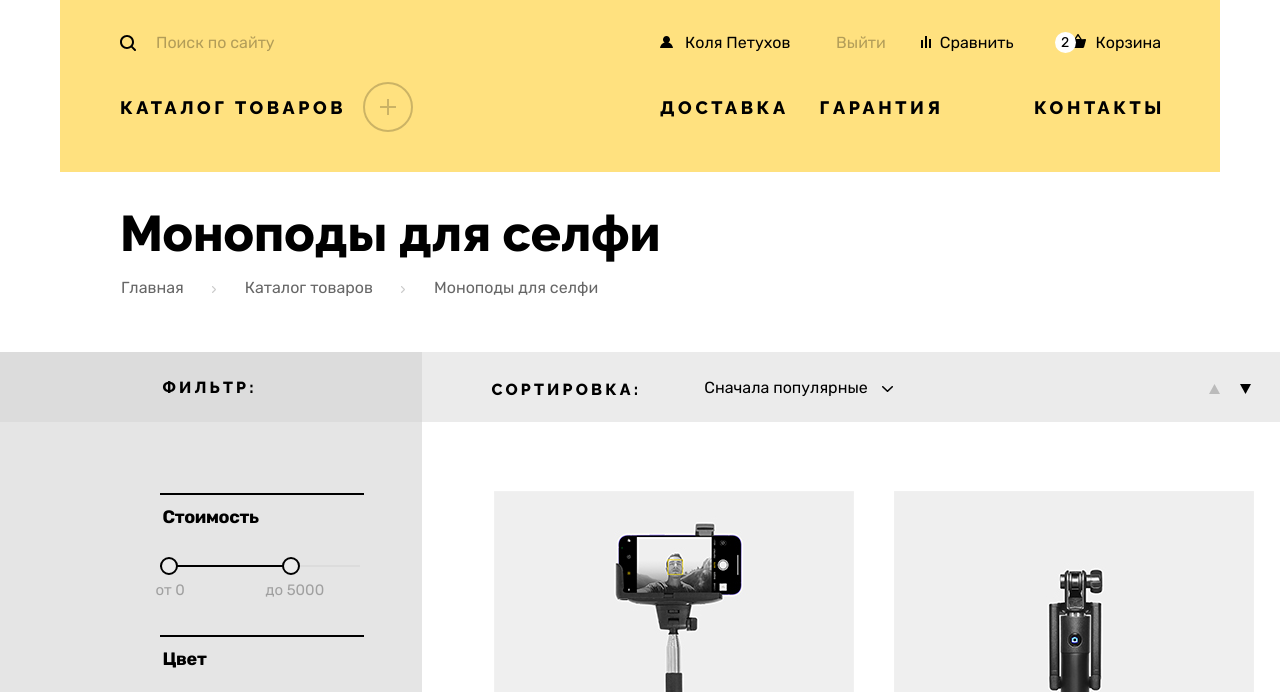
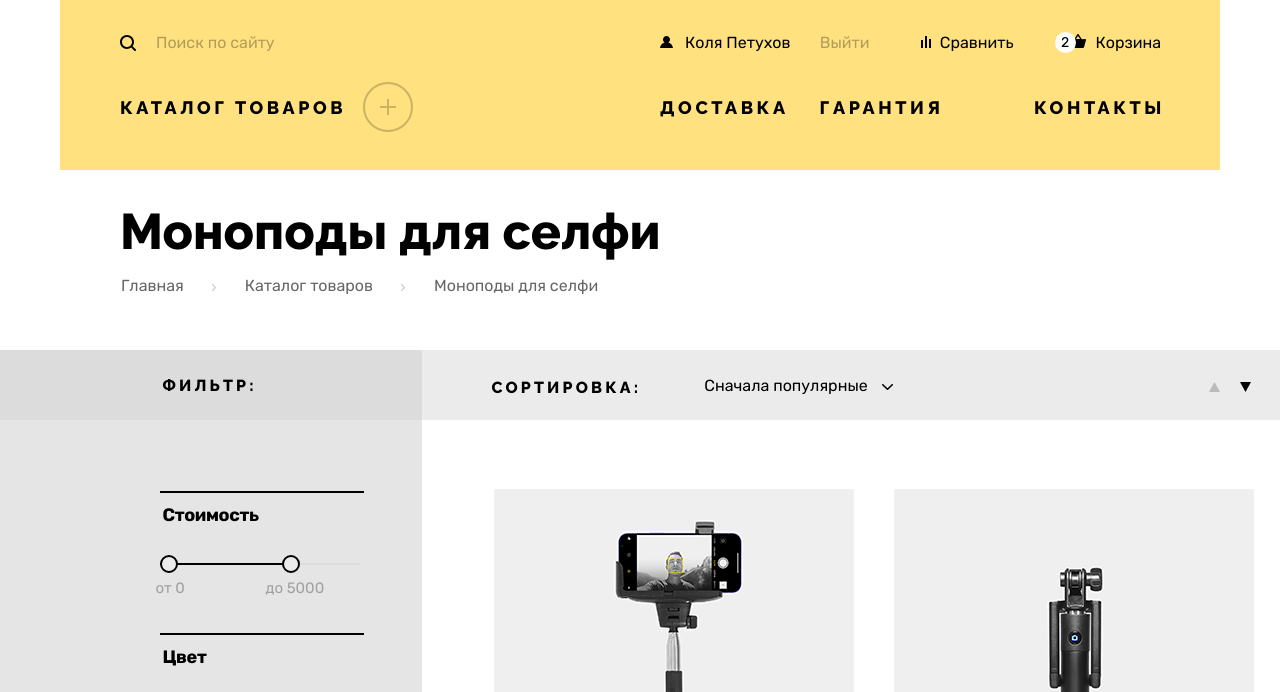
Before and after one commit to eduardmavliutov/654871-device-32, a plain HTML site: page catalog.html in a window 1280 px wide. Shown: the part 57-749 px from the top of the page. Drawn offline with Linux system fonts and the light colour scheme.

Commit message:
Подогнал по pixel perfect навигацию на странице каталога

```diff
--- a/catalog.html
+++ b/catalog.html
@@ -29,7 +29,7 @@
               Коля Петухов
             </a>
           </li>
-          <li class="user-navigation__item">
+          <li class="user-navigation__item user-navigation__item--logout">
             <a class="user-navigation__link user-navigation__link--logout" href="#">
               Выйти
             </a>
--- a/css/styles.css
+++ b/css/styles.css
@@ -185,7 +185,7 @@ img {
 .header__container {
   width: 1080px;
   margin: 41px auto 0 auto;
-  padding: 36px 40px 40px 40px;
+  padding: 36px 40px 38px 40px;
   position: relative;
   color: inherit;
   background-color: #ffe17f;
@@ -312,13 +312,18 @@ img {
   margin: -1px 0 0 0;
   padding: 0;
   list-style-type: none;
-  display: flex;
-  align-items: center;
-  justify-content: flex-end;
-}
-
-.user-navigation__item--user {
-  flex-grow: 1;
+  display: grid;
+  grid-template-columns: 1fr repeat(3, auto);
+  justify-content: end;
+}
+
+.user-navigation__item--logout {
+  margin-left: -110px;
+}
+
+.user-navigation__item--login {
+  grid-column: span 2;
+  justify-self: start;
 }
 
 .user-navigation__item--cart {
@@ -350,7 +355,6 @@ img {
 .user-navigation__link--logout {
   color: rgba(0, 0, 0, 0.3);
   padding: 8px 20px 8px 20px;
-  margin-left: -25px;
 }
 
 .user-navigation__link--user {
```
Also changed, not shown: index.html (+1 -1 lines).
